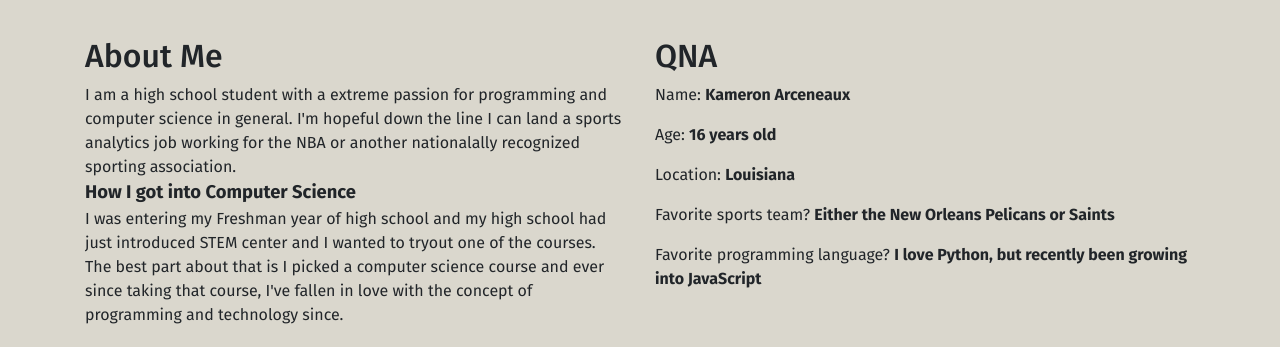
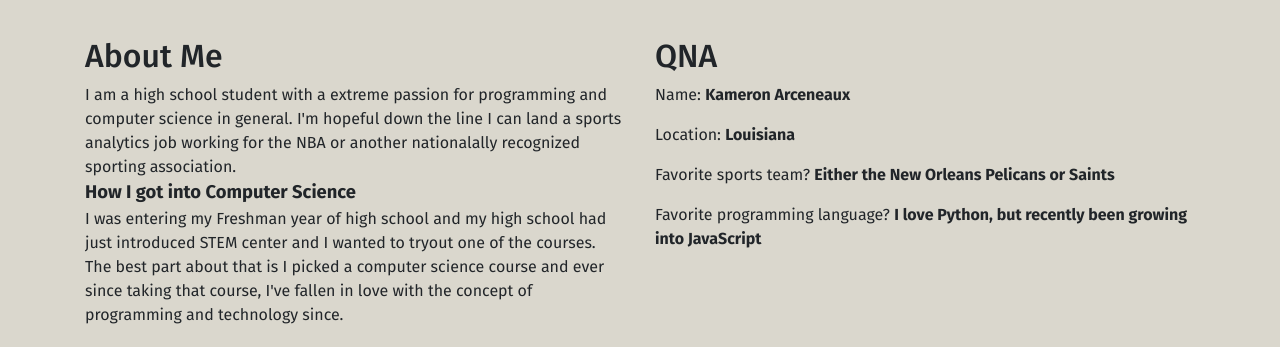
Before and after one commit to kamarceneaux/kamarceneaux.github.io, a plain HTML site: page index.html in a window 1280 px wide. Shown: the part 766-1113 px from the top of the page. Drawn offline with nearby package versions, Linux system fonts and the light colour scheme.

Commit message:
removed age from website

```diff
--- a/index.html
+++ b/index.html
@@ -123,7 +123,7 @@
             <div class="col-md-6">
               <h2 class="aboutmeheader">QNA</h2>
               <p>Name: <span class="respondents">Kameron Arceneaux</span></p>
-              <p>Age: <span class="respondents">16 years old</span></p>
+              <!-- <p>Age: <span class="respondents">16 years old</span></p> -->
               <p>Location: <span class="respondents">Louisiana</span></p>
               <p>
                 Favorite sports team?
```
